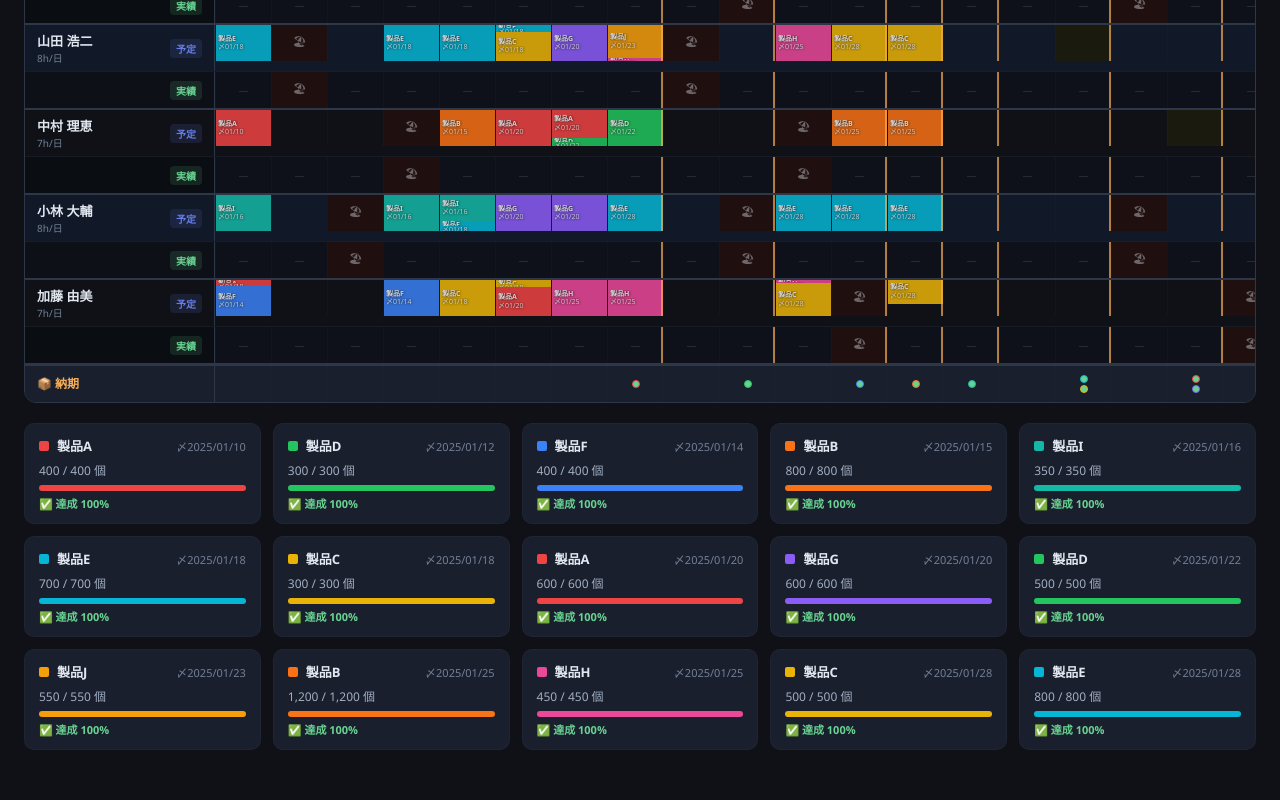
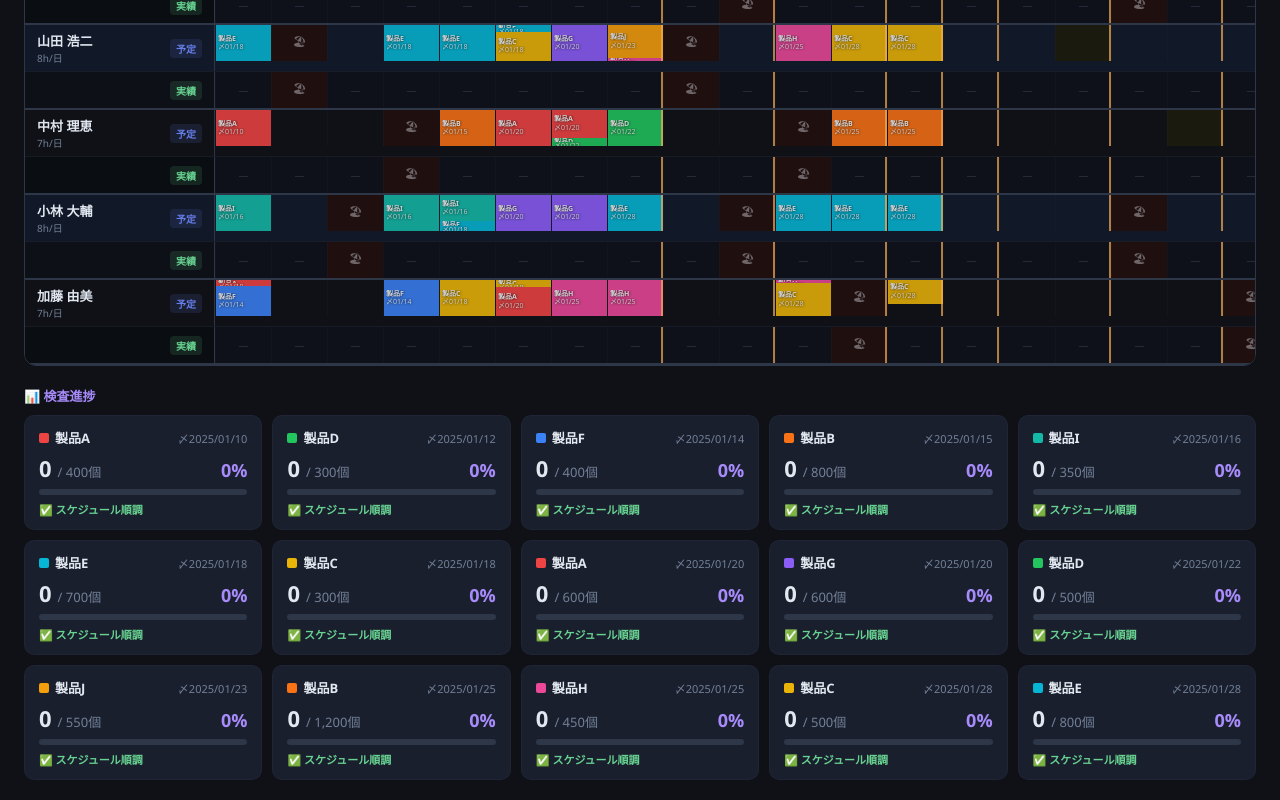
Before and after one commit to yw10192/Inspection_app, a React (Vite) app: page / in a window 1280 px wide. Shown: the part 762-1562 px from the top of the page. Before the commit the page ends 1532 px from the top, so only its background shows below. Built offline with nearby package versions, Linux system fonts and the light colour scheme.

Commit message:
Progress cards: show actual/quantity and % from real input data

```diff
--- a/src/App.jsx
+++ b/src/App.jsx
@@ -940,67 +940,51 @@ function GanttView({ inspectors, dateKeys, schedule, orders, productMap, remaini
             );
           })}
 
-          {/* 納期行 */}
-          <div style={{ display:"flex", background:"#1a1f2e", borderTop:"1px solid #2d3748" }}>
-            <div style={{ width:190, minWidth:190, padding:"8px 12px", borderRight:"1px solid #2d3748", fontSize:12, fontWeight:700, color:"#f6ad55" }}>📦 納期</div>
-            <div style={{ display:"flex" }}>
-              {dateKeys.map((dk) => {
-                const dls = deadlineByDate[dk]||[];
-                const outOfPrintRange2 = dk < printFrom || dk > printTo;
-                return (
-                  <div key={dk} className={outOfPrintRange2 ? "print-hidden" : ""} style={{ width:DAY_W, minWidth:DAY_W, minHeight:36, borderLeft:"1px solid #2d374822", display:"flex", flexDirection:"column", alignItems:"center", justifyContent:"center", gap:2, padding:"2px 0",
-                    background: dk===today?"#0e2330":"transparent" }}>
-                    {dls.map((o,i) => {
-                      const isRed    = (overdueQty[o.id]||0) > 0.5;
-                      const isYellow = !isRed && (bufferQty[o.id]||0) > 0.5;
-                      const dotColor = isRed ? "#fc8181" : isYellow ? "#f6ad55" : "#68d391";
-                      const rem = remaining[o.id]??0;
-                      const label = isRed
-                        ? `🚨 ${productMap[o.productId]?.name} 納期超え${Math.round(overdueQty[o.id]||0)}個`
-                        : isYellow
-                        ? `⚠️ ${productMap[o.productId]?.name} 3日前超え${Math.round(bufferQty[o.id]||0)}個`
-                        : `✅ ${productMap[o.productId]?.name}`;
-                      return <div key={i} style={{ width:8, height:8, borderRadius:"50%",
-                        background: dotColor,
-                        border:`1.5px solid ${productMap[o.productId]?.color||"#fff"}` }}
-                        title={label} />;
-                    })}
-                  </div>
-                );
-              })}
-            </div>
-          </div>
         </div>
       </div>
 
-      {/* サマリーカード（画面のみ） */}
-      <div className="no-print" style={{ display:"grid", gridTemplateColumns:"repeat(auto-fill,minmax(200px,1fr))", gap:12, marginTop:20 }}>
-        {[...orders].sort((a,b)=>new Date(a.deadline)-new Date(b.deadline)).map((o) => {
-          const p = productMap[o.productId];
-          const rem = Math.max(0, Math.round(remaining[o.id]??0));
-          const done = o.quantity - rem;
-          const pct = Math.round((done/o.quantity)*100);
-          const missed = rem > 0.5 && o.deadline < today;
-          const atRisk = rem > 0.5 && o.deadline >= today;
-          return (
-            <div key={o.id} style={{ background:"#1a1f2e", borderRadius:10, padding:"12px 14px",
-              border:`1px solid ${missed?"#fc818144": atRisk?"#f6ad5544":"#2d374844"}` }}>
-              <div style={{ display:"flex", alignItems:"center", gap:8, marginBottom:6 }}>
-                <div style={{ width:10, height:10, borderRadius:2, background:p?.color }} />
-                <span style={{ fontSize:13, fontWeight:700 }}>{p?.name}</span>
-                <span style={{ marginLeft:"auto", fontSize:11, color:"#718096" }}>〆{fmt(o.deadline)}</span>
+      {/* 進捗カード（画面のみ） */}
+      <div className="no-print" style={{ marginTop:20 }}>
+        <div style={{ fontSize:13, fontWeight:700, color:"#a78bfa", marginBottom:10 }}>📊 検査進捗</div>
+        <div style={{ display:"grid", gridTemplateColumns:"repeat(auto-fill,minmax(220px,1fr))", gap:10 }}>
+          {[...orders].sort((a,b)=>new Date(a.deadline)-new Date(b.deadline)).map((o) => {
+            const p = productMap[o.productId];
+            // 実績: actuals の products[orderId] を直接集計
+            const actualDone = Object.entries(actuals).reduce((sum, [key, val]) => {
+              if (!val.products) return sum + (parseInt(val.qty)||0); // 旧形式互換
+              return sum + (parseInt(val.products[o.id])||0);
+            }, 0);
+            const actPct = o.quantity > 0 ? Math.min(Math.round(actualDone / o.quantity * 100), 100) : 0;
+            const isRed    = (overdueQty[o.id]||0) > 0.5;
+            const isYellow = !isRed && (bufferQty[o.id]||0) > 0.5;
+            const borderColor = isRed?"#fc818144": isYellow?"#f6ad5544":"#2d374844";
+            const statusColor = isRed?"#fc8181": isYellow?"#f6ad55":"#68d391";
+            const statusIcon  = isRed?"🚨" : isYellow?"⚠️" : "✅";
+            const statusText  = isRed?"納期超え割当あり" : isYellow?"3日前超え割当あり" : "スケジュール順調";
+            return (
+              <div key={o.id} style={{ background:"#1a1f2e", borderRadius:10, padding:"12px 14px", border:`1px solid ${borderColor}` }}>
+                {/* ヘッダー */}
+                <div style={{ display:"flex", alignItems:"center", gap:6, marginBottom:6 }}>
+                  <div style={{ width:10, height:10, borderRadius:2, background:p?.color, flexShrink:0 }} />
+                  <span style={{ fontSize:13, fontWeight:700, flex:1 }}>{p?.name}</span>
+                  <span style={{ fontSize:11, color:"#718096" }}>〆{fmt(o.deadline)}</span>
+                </div>
+                {/* 実績 / 注文数 と % */}
+                <div style={{ display:"flex", alignItems:"baseline", gap:6, marginBottom:6 }}>
+                  <span style={{ fontSize:22, fontWeight:900, color:"#e2e8f0" }}>{actualDone.toLocaleString()}</span>
+                  <span style={{ fontSize:13, color:"#718096" }}>/ {o.quantity.toLocaleString()}個</span>
+                  <span style={{ fontSize:18, fontWeight:700, color: actPct>=100?"#68d391":"#a78bfa", marginLeft:"auto" }}>{actPct}%</span>
+                </div>
+                {/* プログレスバー */}
+                <div style={{ background:"#2d3748", borderRadius:4, height:6, overflow:"hidden", marginBottom:6 }}>
+                  <div style={{ width:`${actPct}%`, height:"100%", background: actPct>=100?"#68d391":p?.color, transition:"width 0.3s" }} />
+                </div>
+                {/* スケジュールステータス */}
+                <div style={{ fontSize:11, fontWeight:600, color:statusColor }}>{statusIcon} {statusText}</div>
               </div>
-              <div style={{ fontSize:12, color:"#a0aec0", marginBottom:6 }}>{Math.round(done).toLocaleString()} / {o.quantity.toLocaleString()} 個</div>
-              <div style={{ background:"#2d3748", borderRadius:4, height:6, overflow:"hidden" }}>
-                <div style={{ width:`${Math.min(pct,100)}%`, height:"100%", background:missed?"#fc8181":atRisk?"#f6ad55":p?.color }} />
-              </div>
-              <div style={{ fontSize:11, marginTop:4, fontWeight:600,
-                color: missed?"#fc8181": atRisk?"#f6ad55":"#68d391" }}>
-                {missed?`🚨 納期超過 ${rem.toLocaleString()}個残`: atRisk?`⚠️ 要注意 ${rem.toLocaleString()}個残`:`✅ 達成 ${pct}%`}
-              </div>
-            </div>
-          );
-        })}
+            );
+          })}
+        </div>
       </div>
 
       {/* ═══ 印刷専用カレンダービュー（白背景・A4横） ═══ */}
```
